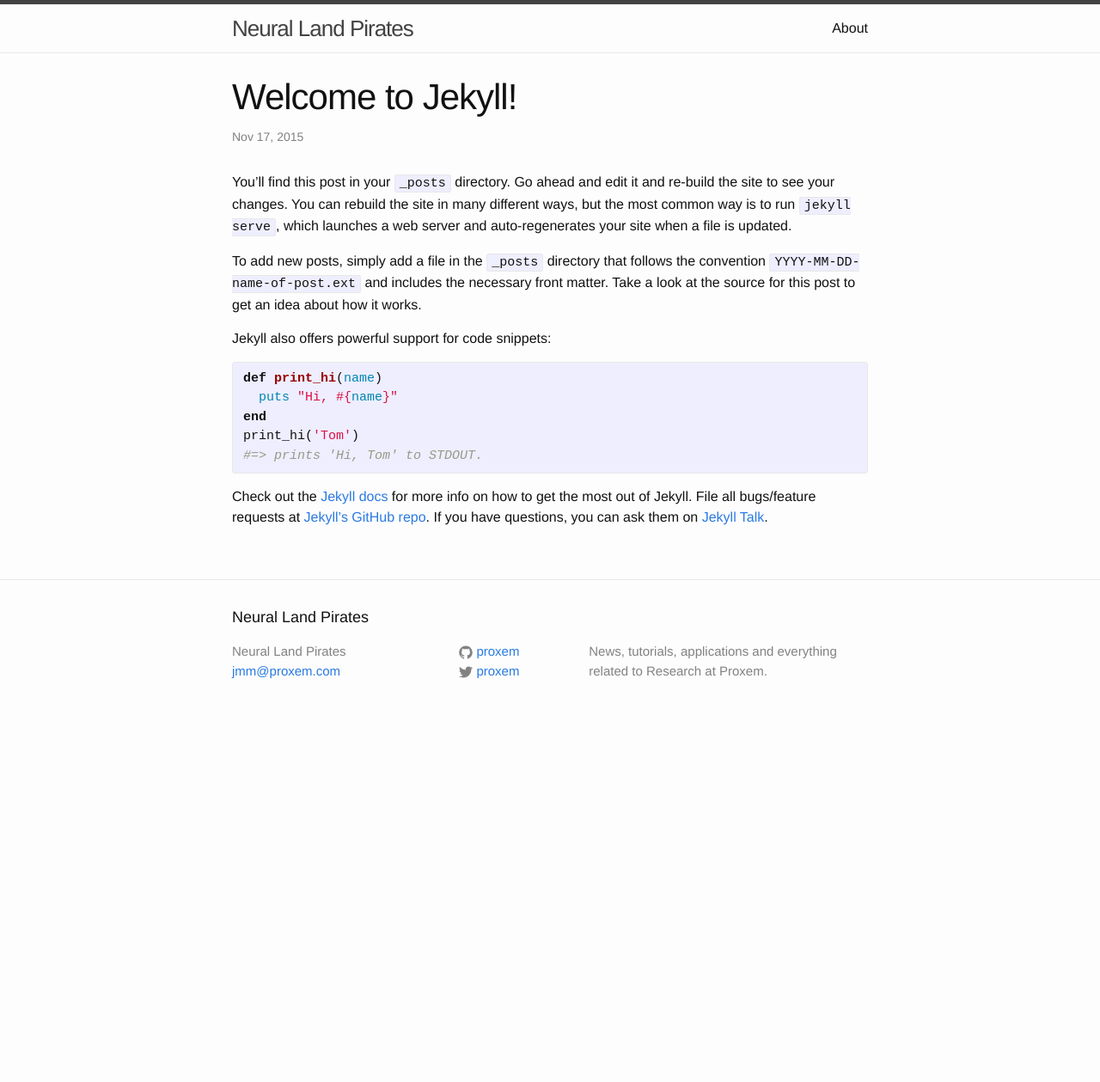
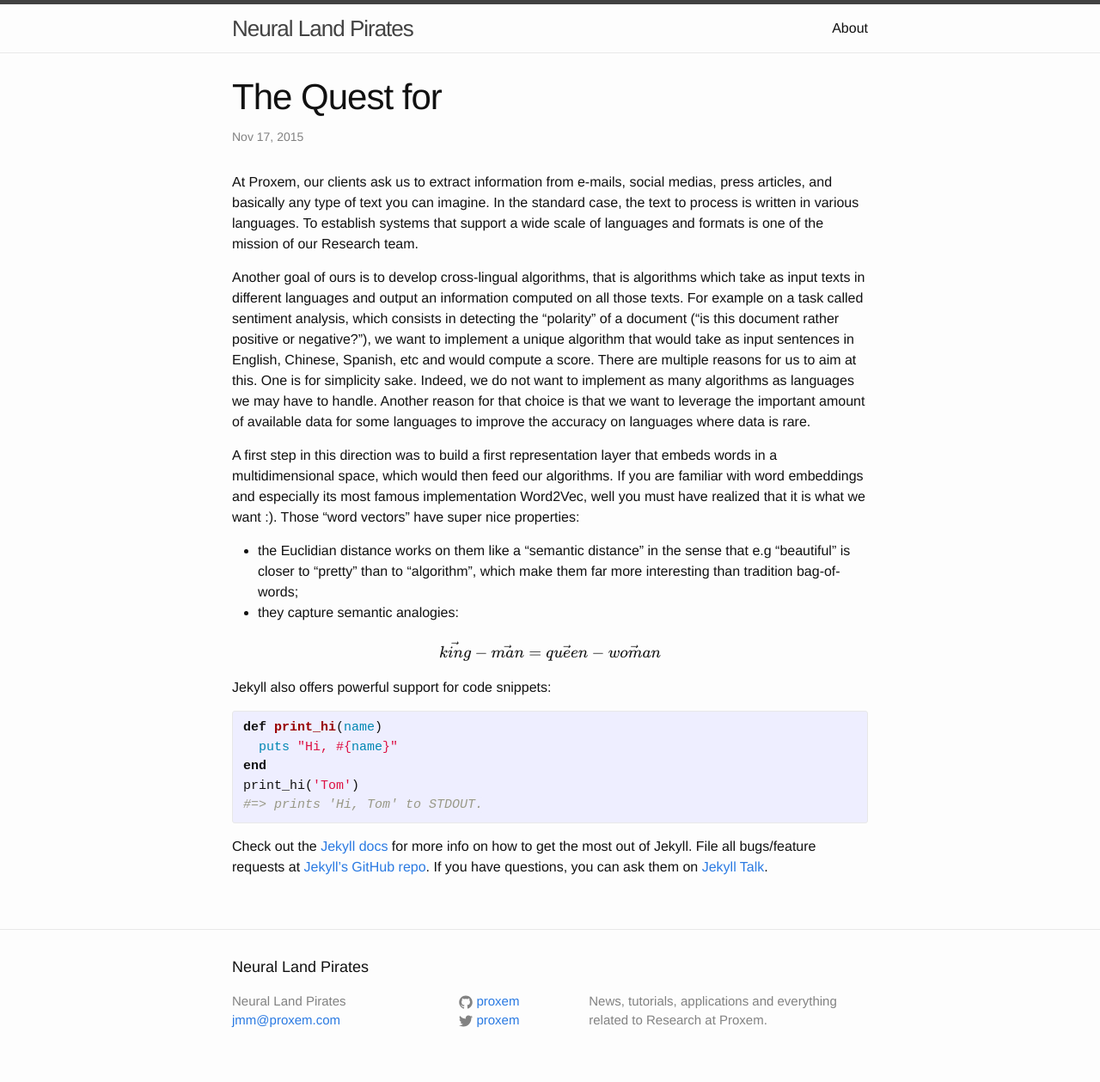
Before and after one commit to Proxem/proxem.github.io, a Jekyll site: the page built from _posts/2015-11-17-welcome-to-jekyll.markdown, in a window 1280 px wide. Shown: the whole page at 86% size. Built offline with Jekyll 4.4.1, drawn with Linux system fonts in a browser that asks for light colours; Markdown is read by kramdown in place of the engine named in the settings; formulas are drawn with MathJax 3; before the commit the page ends 900 px from its top, so only the background shows below that.

Commit message:
first version of the first article s Please enter the commit message for your changes. Lines starting

```diff
--- a/_config.yml
+++ b/_config.yml
@@ -16,6 +16,6 @@ twitter_username: proxem
 github_username:  proxem
 
 # Build settings
-markdown: kramdown
+markdown: redcarpet
 
 highlighter: pygments
--- a/_layouts/page.html
+++ b/_layouts/page.html
@@ -11,4 +11,8 @@ layout: default
     {{ content }}
   </div>
 
+  <script type="text/javascript"
+    src="http://cdn.mathjax.org/mathjax/latest/MathJax.js?config=TeX-AMS-MML_HTMLorMML">
+  </script>
+
 </article>
--- a/_layouts/post.html
+++ b/_layouts/post.html
@@ -12,4 +12,9 @@ layout: default
     {{ content }}
   </div>
 
+
+  <script type="text/javascript"
+    src="http://cdn.mathjax.org/mathjax/latest/MathJax.js?config=TeX-AMS-MML_HTMLorMML">
+  </script>
+
 </article>
--- a/_posts/2015-11-17-welcome-to-jekyll.markdown
+++ b/_posts/2015-11-17-welcome-to-jekyll.markdown
@@ -1,12 +1,17 @@
 ---
 layout: post
-title:  "Welcome to Jekyll!"
+title:  "The Quest for "
 date:   2015-11-17 11:43:56 +0100
 categories: jekyll update
 ---
-You’ll find this post in your `_posts` directory. Go ahead and edit it and re-build the site to see your changes. You can rebuild the site in many different ways, but the most common way is to run `jekyll serve`, which launches a web server and auto-regenerates your site when a file is updated.
+At Proxem, our clients ask us to extract information from e-mails, social medias, press articles, and basically any type of text you can imagine. In the standard case, the text to process is written in various languages. To establish systems that support a wide scale of languages and formats is one of the mission of our Research team.
 
-To add new posts, simply add a file in the `_posts` directory that follows the convention `YYYY-MM-DD-name-of-post.ext` and includes the necessary front matter. Take a look at the source for this post to get an idea about how it works.
+Another goal of ours is to develop cross-lingual algorithms, that is algorithms which take as input texts in different languages and output an information computed on all those texts. For example on a task called sentiment analysis, which consists in detecting the "polarity" of a document ("is this document rather positive or negative?"), we want to implement a unique algorithm that would take as input sentences in English, Chinese, Spanish, etc and would compute a score. There are multiple reasons for us to aim at this. One is for simplicity sake. Indeed, we do not want to implement as many algorithms as languages we may have to handle. Another reason for that choice is that we want to leverage the important amount of available data for some languages to improve the accuracy on languages where data is rare.
+
+A first step in this direction was to build a first representation layer that embeds words in a multidimensional space, which would then feed our algorithms. If you are familiar with word embeddings and especially its most famous implementation Word2Vec, well you must have realized that it is what we want :). Those "word vectors" have super nice properties:
+- the Euclidian distance works on them like a "semantic distance" in the sense that e.g "beautiful" is closer to "pretty" than to "algorithm", which make them far more interesting than tradition bag-of-words;
+- they capture semantic analogies:
+<div>$$\vec{king} - \vec{man} = \vec{queen} - \vec{woman}$$</div>
 
 Jekyll also offers powerful support for code snippets:
 
```
Also changed, not shown: 5 other files.
